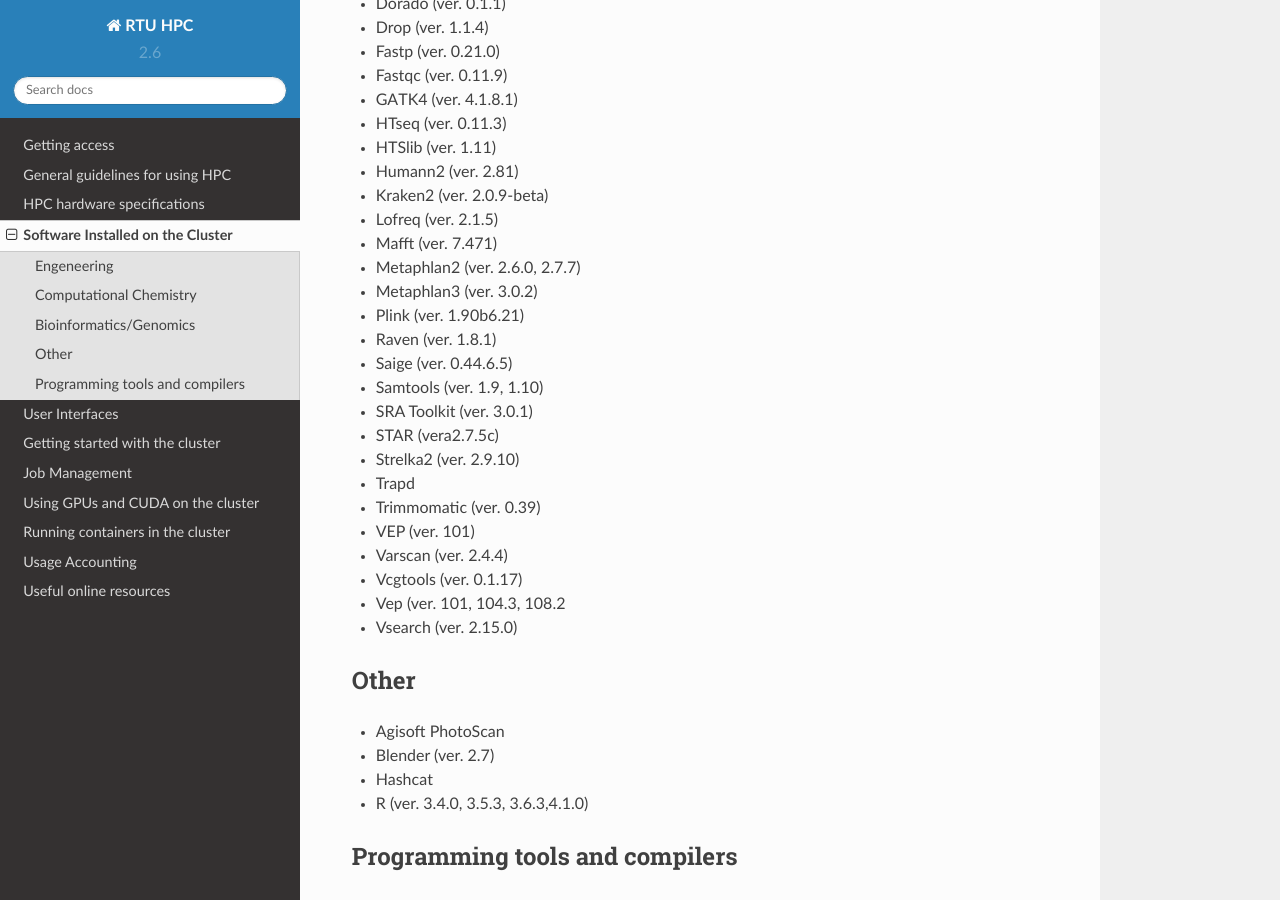
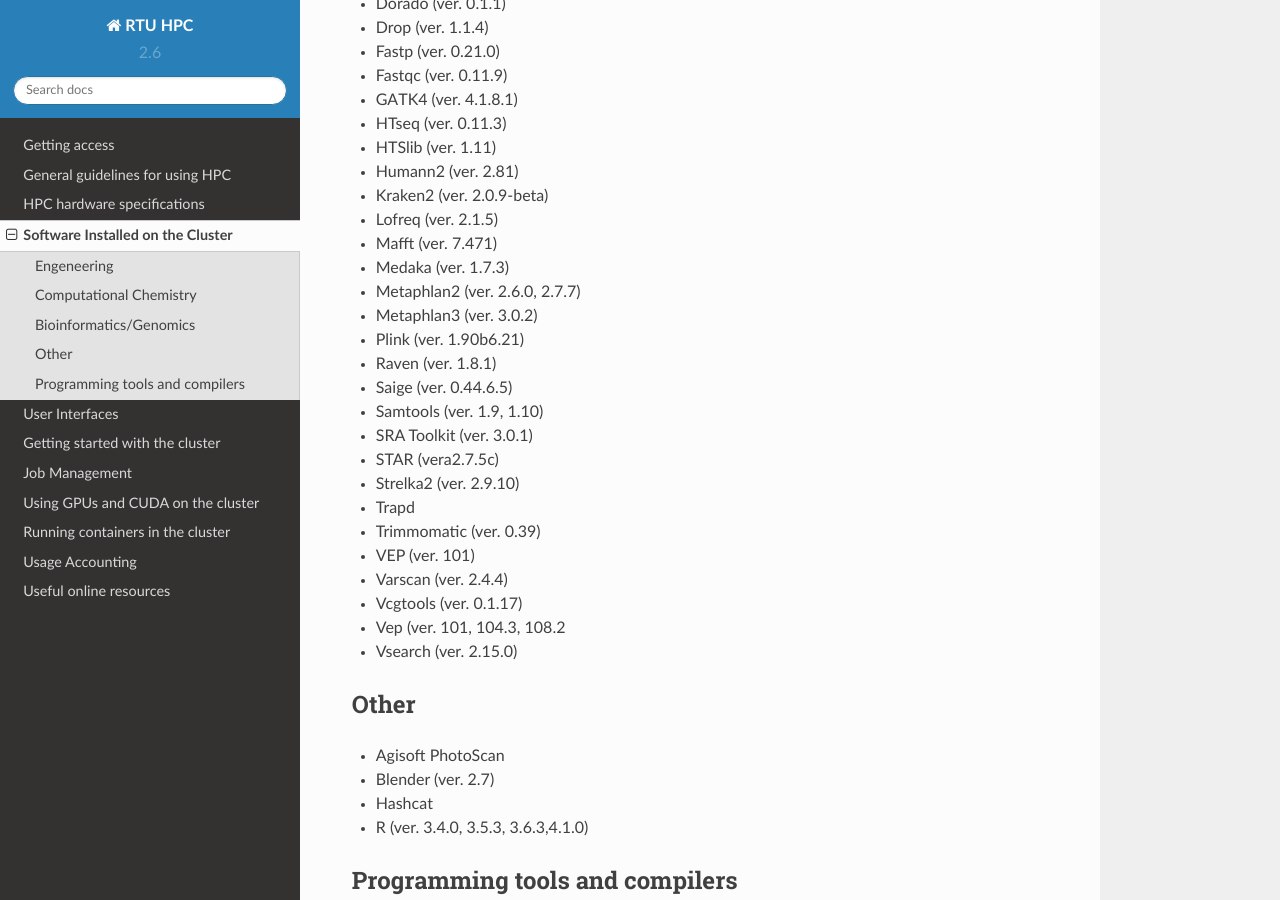
Before and after one commit to rtuhpc/hpc-manual, a Sphinx documentation site: the page built from doc/04_software.md, in a window 1280 px wide and 900 px high, scrolled down 1224 px. Built offline with Sphinx 7.4.7 and the Read the Docs theme 2.0.0, drawn with Linux system fonts in a browser that asks for light colours.

Commit message:
Update 04_software.md
added Medaka 1.7.3

```diff
--- a/doc/04_software.md
+++ b/doc/04_software.md
@@ -47,6 +47,7 @@
 - Kraken2 (ver. 2.0.9-beta)
 - Lofreq (ver. 2.1.5)
 - Mafft (ver. 7.471)
+- Medaka (ver. 1.7.3)
 - Metaphlan2 (ver. 2.6.0, 2.7.7)
 - Metaphlan3 (ver. 3.0.2)
 - Plink (ver. 1.90b6.21)
```
